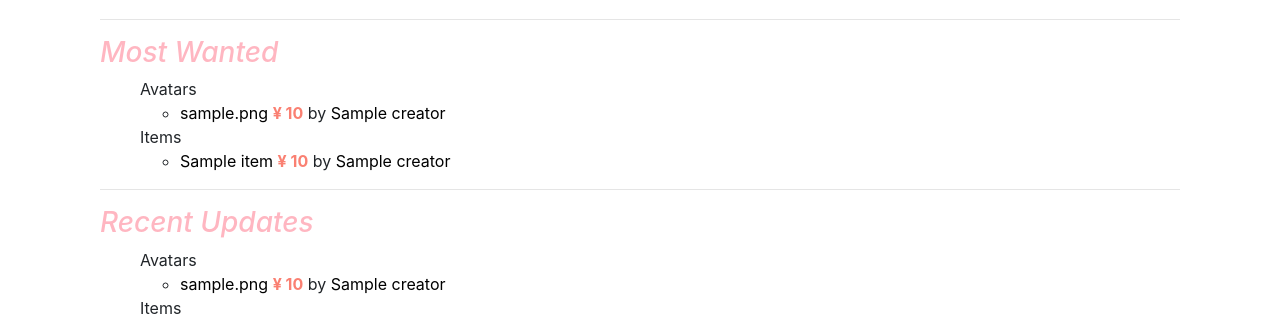
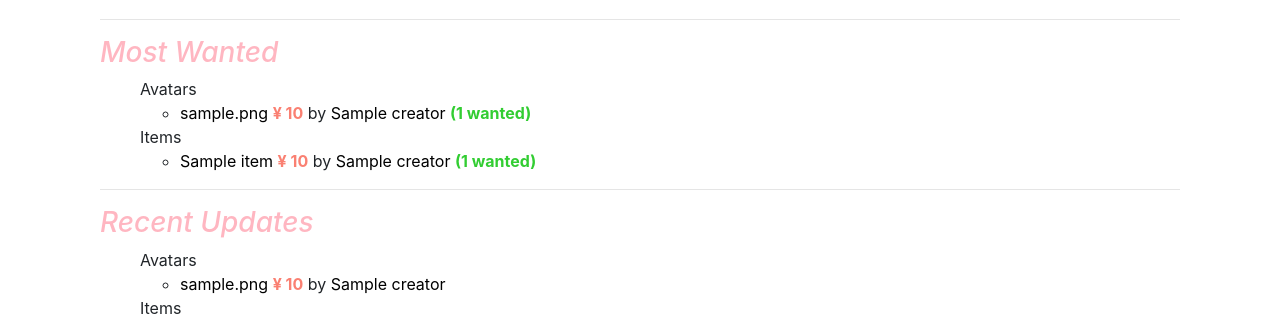
Before and after one commit to hibit-at/avatar_network, a Django app: page / in a window 1280 px wide. Shown: the part 1434-1752 px from the top of the page. Run offline with Django 3.2, Linux system fonts and the light colour scheme; tables that the repository leaves empty hold one stand-in row (values such as "Sample post"); grey boxes marked "Sample" are stand-in pictures; some libraries are stand-ins or nearby versions.

Commit message:
wanted count

```diff
--- a/app/views.py
+++ b/app/views.py
@@ -83,9 +83,11 @@ def index(request):
     wanted_items = []
 
     for avatar, count in avatar_want_count[:5]:
-        wanted_avatars.append(avatar)
+        wanted_avatars.append({'avatar' : avatar, 'count' : count})
     for item, count in item_want_count[:5]:
-        wanted_items.append(item)
+        wanted_items.append({'item' : item, 'count' : count})
+
+    print(wanted_avatars)
 
     params['wanted_avatars'] = wanted_avatars
     params['wanted_items']= wanted_items
--- a/templates/index.html
+++ b/templates/index.html
@@ -110,7 +110,8 @@
         <ul>
             Avatars
             <ul>
-                {% for avatar in wanted_avatars %}
+                {% for tuple in wanted_avatars %}
+                    {% with tuple.avatar as avatar %}
                         <li>
                             <a href="{% url 'app:avatar' avatar_id=avatar.avatar_id %}">{{ avatar }}</a>
                             {% if avatar.price > 0 %}
@@ -120,12 +121,17 @@
                             {% endif %}
                             by
                             <a href="{% url 'app:creator' creator_id=avatar.creator.creator_id %}">{{ avatar.creator }}</a>
+                            <span class="free">
+                                ({{ tuple.count }} wanted)
+                            </span>
                         </li>
+                    {% endwith %}
                 {% endfor %}
             </ul>
             Items
             <ul>
-                {% for item in wanted_items %}
+                {% for tuple in wanted_items %}
+                    {% with tuple.item as item %}
                         <li>
                             <a href="{% url 'app:item' item_id=item.item_id %}">{{ item }}</a>
                             {% if item.price > 0 %}
@@ -135,7 +141,11 @@
                             {% endif %}
                             by
                             <a href="{% url 'app:creator' creator_id=item.creator.creator_id %}">{{ item.creator }}</a>
+                            <span class="free">
+                                ({{ tuple.count }} wanted)
+                            </span>
                         </li>
+                    {% endwith %}
                 {% endfor %}
             </ul>
         </ul>
```
Lines whose indentation alone changed are shown as unchanged.
